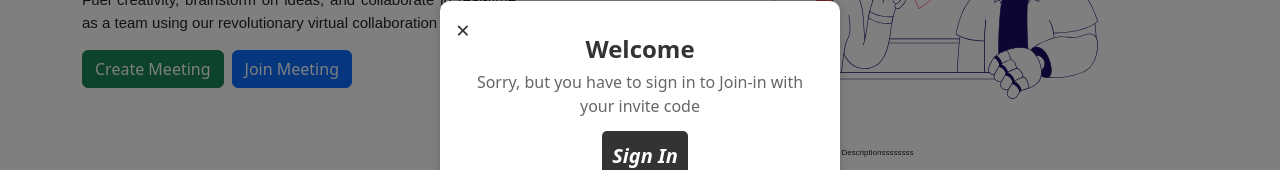
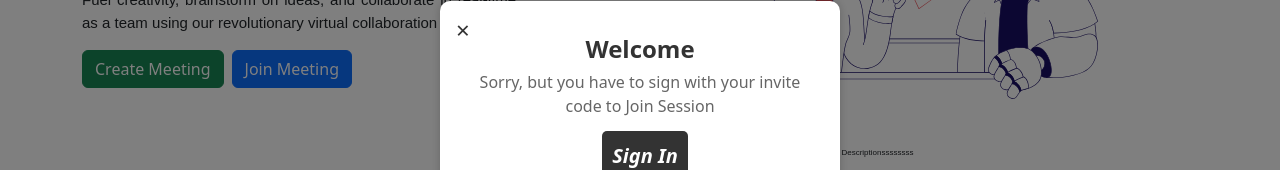
Before and after one commit to oluwakayodemike/Collab, a React (Vite) app in the folder FRONTEND/client/: page / in a window 1280 px wide. Both pictures are taken after a click on the button "Join Meeting". Shown: the part 299-469 px from the top of the page. Built offline with nearby package versions, Linux system fonts and the light colour scheme; no server answers.

Commit message:
update: description on Join Meeting `loggedIn`

```diff
--- a/FRONTEND/client/src/components/Popup/JoinPopup.jsx
+++ b/FRONTEND/client/src/components/Popup/JoinPopup.jsx
@@ -7,11 +7,12 @@ import "./Popup.css";
 const JoinPopup = ({ onClose }) => {
   const navigate = useNavigate();
   const [roomID, setRoomID] = useState("");
+
   let userName;
   try {
     userName = getUserName();
   } catch (error) {
-    userName = null; // Set to null if an error occurs
+    userName = null;
   }
   const [isNavigating, setIsNavigating] = useState(false);
 
@@ -43,9 +44,9 @@ const JoinPopup = ({ onClose }) => {
             <div className="heading">Welcome</div>
           )}
           {userName ? (
-            <p></p>
+            <p className="description">Please, Input your Invite Code in the space below to Join Session</p>
           ) :(
-            <p className="description">Sorry, but you have to sign in to Join-in with your invite code </p>
+            <p className="description">Sorry, but you have to sign with your invite code to Join Session </p>
           )}
           {userName ? (
             <div className="code-container">
--- a/FRONTEND/client/src/libs/getUserName.js
+++ b/FRONTEND/client/src/libs/getUserName.js
@@ -7,5 +7,5 @@ export function getUserName() {
     console.log("please Sign In");
   }
 
-  return user.fullName;
+  return user.firstName;
 }
```
Also changed, not shown: 1 other file (tests, documents, lock files or other folders).
